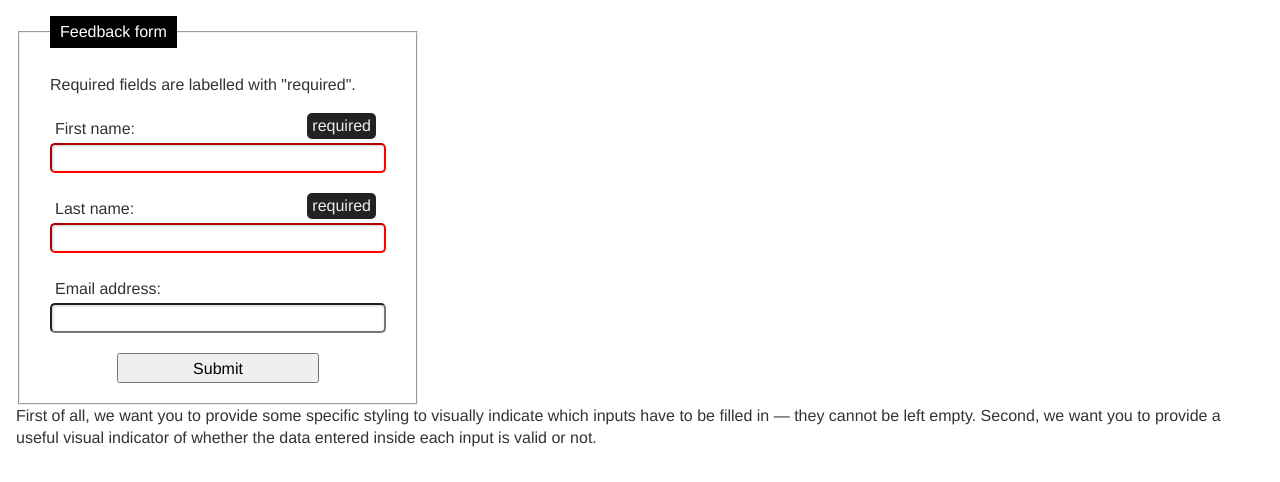
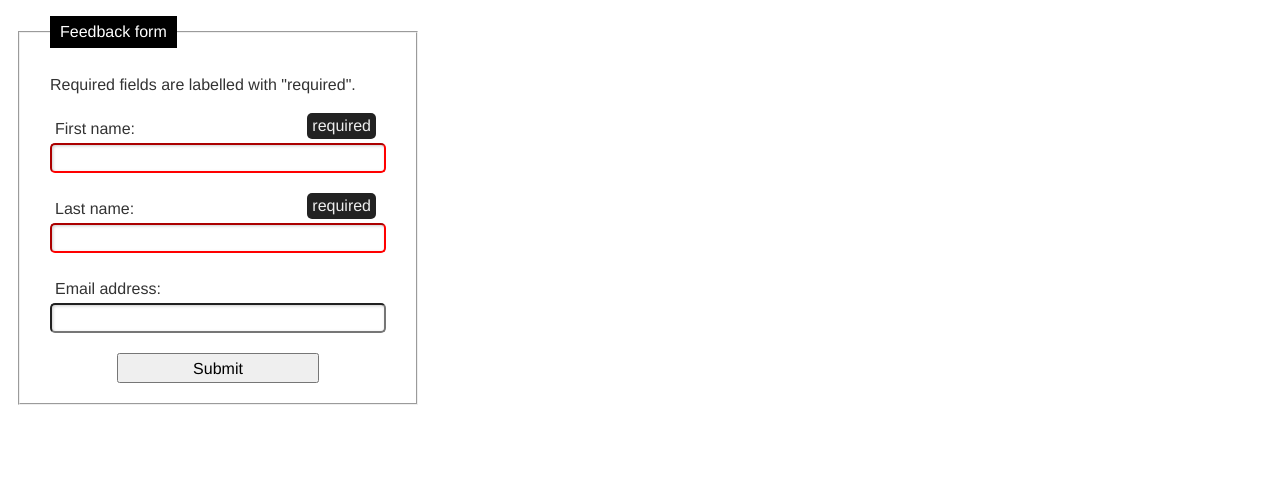
Before and after one commit to RemmySpicy/odin-html-css, a plain HTML site: page advance-form-styling3/index.html in a window 1280 px wide. Drawn offline with Linux system fonts and the light colour scheme.

Commit message:
Remove un needed text from document body

```diff
--- a/advance-form-styling3/index.html
+++ b/advance-form-styling3/index.html
@@ -121,7 +121,3 @@
   </body>
 
 </html>
-
-First of all, we want you to provide some specific styling to visually indicate which inputs have to be filled in — they cannot be left empty.
-
-Second, we want you to provide a useful visual indicator of whether the data entered inside each input is valid or not.
```
